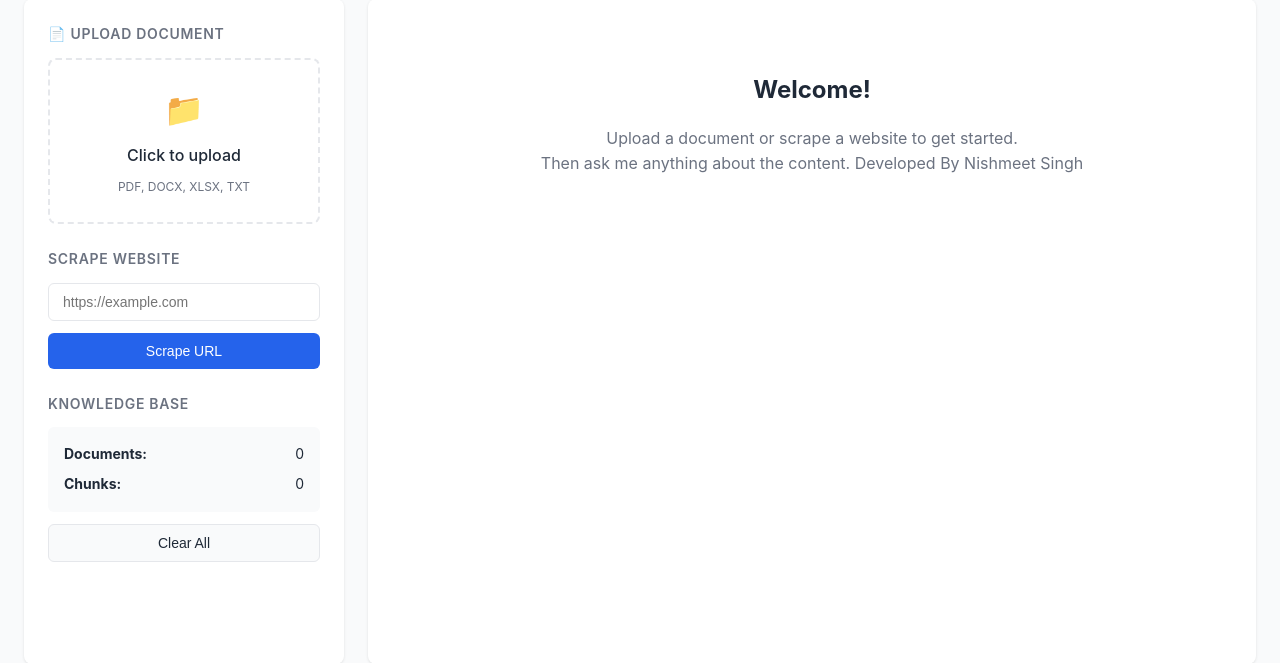
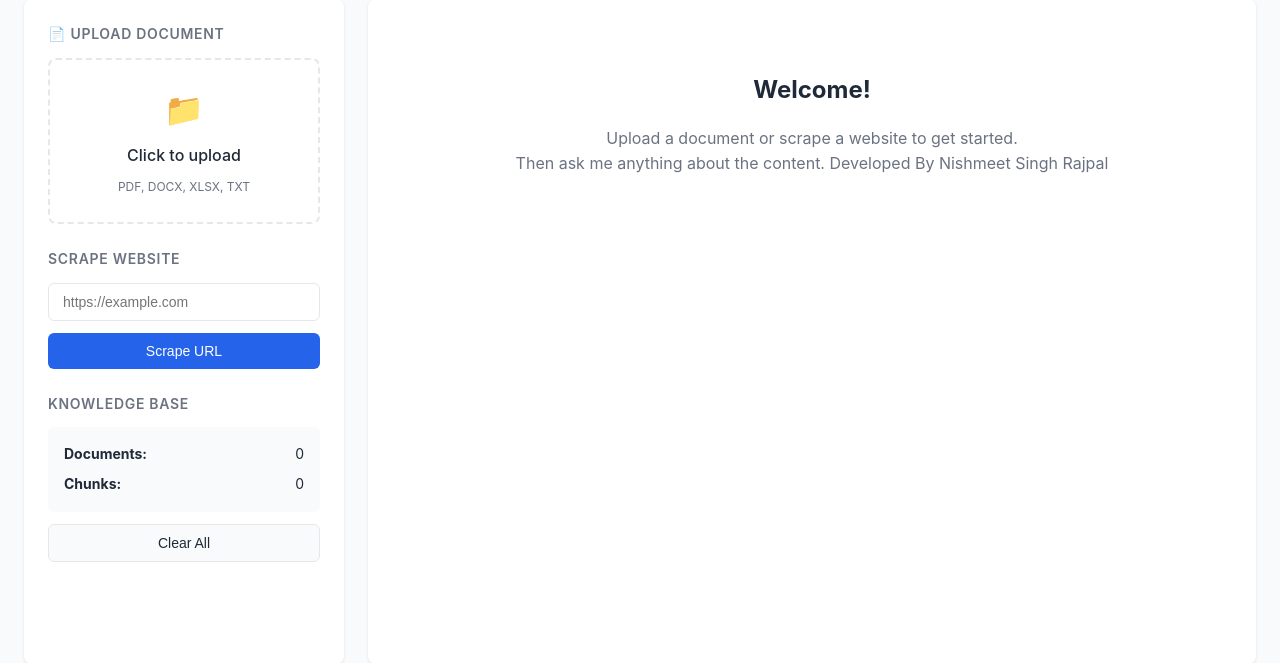
Before and after one commit to nishrajpal05/rag-ai-chatbot, a FastAPI app: page / in a window 1280 px wide. Shown: the part 112-775 px from the top of the page. Run offline with FastAPI, Linux system fonts and the light colour scheme.

Commit message:
Update index.html

```diff
--- a/local-rag-chatbot/templates/index.html
+++ b/local-rag-chatbot/templates/index.html
@@ -57,7 +57,7 @@
                     <div class="welcome-message">
                         <h2>Welcome!</h2>
                         <p>Upload a document or scrape a website to get started.</p>
-                        <p>Then ask me anything about the content. Developed By Nishmeet Singh </p>
+                        <p>Then ask me anything about the content. Developed By Nishmeet Singh Rajpal </p>
                     </div>
                 </div>
 
```
